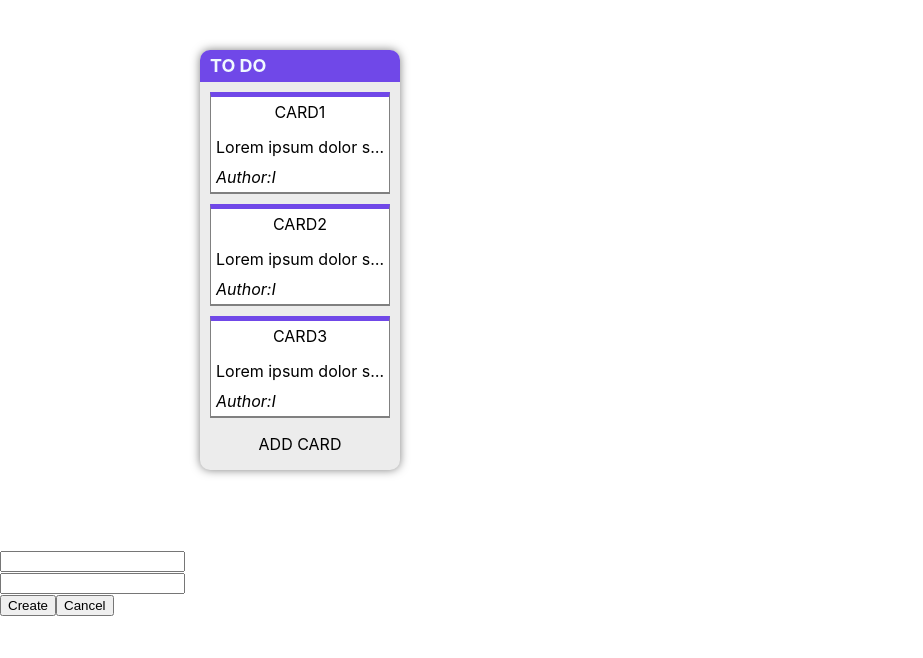
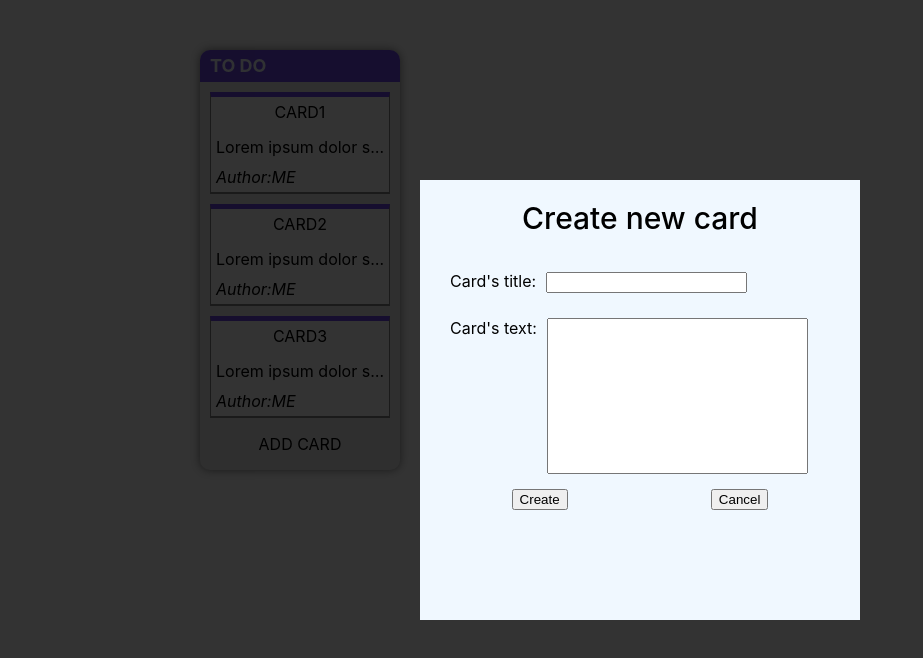
Before and after one commit to linker03/reactrello, a React (Create React App) app: page / in a window 1280 px wide. Both pictures are taken after a click on the element "ADD CARD". Shown: the top 658 px of the page, without its empty margins (0-923 px from the left). Built offline with nearby package versions, Linux system fonts and the light colour scheme.

Commit message:
addcard-function

```diff
--- a/src/App.js
+++ b/src/App.js
@@ -11,43 +11,49 @@ const App = () => {
         title: 'card1',
         body:
           'Lorem ipsum dolor sit amet, consectetur adipiscing elit, sed do eiusmod tempor incididunt ut labore et dolore magna aliqua. Ut enim ad minim veniam, quis nostrud exercitation ullamco laboris nisi ut aliquip ex ea commodo consequat. Duis aute irure dolor in reprehenderit in voluptate velit esse cillum dolore eu fugiat nulla pariatur. Excepteur sint occaecat cupidatat non proident, sunt in culpa qui officia deserunt mollit anim id est laborum',
-        author: 'I',
+        author: 'ME',
       },
       {
         id: 1,
         title: 'card2',
         body:
           'Lorem ipsum dolor sit amet, consectetur adipiscing elit, sed do eiusmod tempor incididunt ut labore et dolore magna aliqua. Ut enim ad minim veniam, quis nostrud exercitation ullamco laboris nisi ut aliquip ex ea commodo consequat. Duis aute irure dolor in reprehenderit in voluptate velit esse cillum dolore eu fugiat nulla pariatur. Excepteur sint occaecat cupidatat non proident, sunt in culpa qui officia deserunt mollit anim id est laborum',
-        author: 'I',
+        author: 'ME',
       },
       {
         id: 2,
         title: 'card3',
         body:
           'Lorem ipsum dolor sit amet, consectetur adipiscing elit, sed do eiusmod tempor incididunt ut labore et dolore magna aliqua. Ut enim ad minim veniam, quis nostrud exercitation ullamco laboris nisi ut aliquip ex ea commodo consequat. Duis aute irure dolor in reprehenderit in voluptate velit esse cillum dolore eu fugiat nulla pariatur. Excepteur sint occaecat cupidatat non proident, sunt in culpa qui officia deserunt mollit anim id est laborum',
-        author: 'I',
+        author: 'ME',
       },
     ],
+    in_progress: [],
+    testing: [],
     done: [],
-    autgor: 'ME',
+
+    author: 'ME',
   });
   const addCard = (column, title, body) => {
-    setCards((state) => {
-      column.concat([
-        {
-          id: Date.now(),
-          title,
-          body,
-          author: state.author,
-        },
-      ]);
-    });
+    let newCard = { id: Date.now(), title, body, author: cards.author };
+    setCards((state) => ({
+      ...state,
+      [column]: cards[column].concat([newCard]),
+    }));
+    console.log('cards', cards);
+    console.log('newCard', newCard);
+    console.log(cards[column]);
   };
 
   return (
     <Context.Provider value={{ addCard }}>
       <Board>
-        <Column title="TO DO" cards={cards.todo}></Column>
+        <Column
+          title="TO DO"
+          column={'todo'}
+          cards={cards.todo}
+          author={cards.author}
+        ></Column>
       </Board>
     </Context.Provider>
   );
--- a/src/components/card.jsx
+++ b/src/components/card.jsx
@@ -1,6 +1,7 @@
 import React, { Fragment, useState } from 'react';
 import styled from 'styled-components';
 import CardModal from './cardportal';
+import ModalWrapper from './modal-wrapper';
 
 const CardWrapper = styled.div`
   padding: 5px;
@@ -29,17 +30,7 @@ const CardWrapper = styled.div`
   }
 `;
 
-const ModalWrapper = styled.div`
-  position: fixed;
-  background-color: RGBA(0, 0, 0, 0.8);
-  width: 100%;
-  height: 100%;
-  top: 0;
-  left: 0;
-  display: flex;
-  justify-content: center;
-  align-items: center;
-  .modal-content {
+const ModalContent = styled.div`
   display: grid;
   grid-template-areas:
     'title close'
@@ -52,7 +43,7 @@ const ModalWrapper = styled.div`
   min-height: 400px;
   min-width: 400px;
   max-width: 50%;
-  }
+
   a {
     grid-area: close;
     justify-self: end;
@@ -103,7 +94,7 @@ const CardItem = (props) => {
       {state.showModal && (
         <CardModal>
           <ModalWrapper>
-            <div className="modal-content">
+            <ModalContent>
               <div className="modal-title">{props.card.title}</div>
               <a href="" onClick={onClickCloseModal} className="close-icon">
                 X
@@ -111,7 +102,7 @@ const CardItem = (props) => {
               <div className="modal-body">{props.card.body}</div>
               <div className="modal-author">Author: {props.card.author}</div>
               <div className="modal-delete">Delete</div>
-            </div>
+            </ModalContent>
           </ModalWrapper>
         </CardModal>
       )}
--- a/src/components/column.jsx
+++ b/src/components/column.jsx
@@ -3,6 +3,8 @@ import styled from 'styled-components';
 import CardItem from './card';
 import Modal from './cardportal';
 import Context from '../context';
+import ModalWrapper from './modal-wrapper';
+import CardCreateForm from './create-card-form';
 
 const ColumnWrapper = styled.div`
   margin-bottom: 30px;
@@ -36,11 +38,49 @@ const ColumnWrapper = styled.div`
     cursor: pointer;
   }
 `;
+const ModalContent = styled.div`
+  background-color: aliceblue;
+  padding: 20px;
+  z-index: 3;
+  min-height: 400px;
+  min-width: 400px;
+  max-width: 50%;
+  form {
+    display: flex;
+    flex-direction: column;
+  }
+  .window-title {
+    font-size: 30px;
+    font-weight: 500;
+    text-align: center;
+    margin-bottom: 1rem;
+  }
+  .card__title {
+    margin: 10px 5px 5px 10px;
+  }
+  .card__title > input {
+    margin: 10px;
+    width: 50%;
+  }
+  .card__body {
+    margin: 10px 5px 5px 10px;
+    display: flex;
+  }
+  .card__body > textarea {
+    margin-left: 10px;
+  }
+  .buttons {
+    display: flex;
+    justify-content: space-around;
+    margin-top: 10px;
+  }
+`;
 
 const Column = (props) => {
   const [state, setModal] = useState({ showCreateModal: false });
-  const {} = React.useContext(Context);
-  function addCard() {}
+  function closeModal() {
+    setModal({ showCreateModal: false });
+  }
   const cards = props.cards.map((card) => {
     return <CardItem key={card.id} card={card}></CardItem>;
   });
@@ -58,23 +98,15 @@ const Column = (props) => {
       </div>
       {state.showCreateModal && (
         <Modal>
-          <div className="card__create_wrapper">
-            <div className="card__title">
-              <input type="text" />
-            </div>
-            <div className="card__body">
-              <input type="text" />
-            </div>
-            <button className="card__create">Create</button>
-            <button
-              className="card__cancel"
-              onClick={() => {
-                setModal({ showCreateModal: false });
-              }}
-            >
-              Cancel
-            </button>
-          </div>
+          <ModalWrapper>
+            <ModalContent>
+              <CardCreateForm
+                author={props.author}
+                column={props.column}
+                close={closeModal}
+              />
+            </ModalContent>
+          </ModalWrapper>
         </Modal>
       )}
     </ColumnWrapper>
--- /dev/null
+++ b/src/components/create-card-form.jsx
@@ -0,0 +1,84 @@
+import React from 'react';
+import styled from 'styled-components';
+import Context from '../context';
+
+const Form = styled.form`
+  display: flex;
+  flex-direction: column;
+  .window-title {
+    font-size: 30px;
+    font-weight: 500;
+    text-align: center;
+    margin-bottom: 1rem;
+  }
+  .card__title {
+    margin: 10px 5px 5px 10px;
+  }
+  .card__title > input {
+    margin: 10px;
+    width: 50%;
+  }
+  .card__body {
+    margin: 10px 5px 5px 10px;
+    display: flex;
+  }
+  .card__body > textarea {
+    margin-left: 10px;
+  }
+  .buttons {
+    display: flex;
+    justify-content: space-around;
+    margin-top: 10px;
+  }
+`;
+
+const CardCreateForm = (props) => {
+  const [state, setState] = React.useState({
+    column: props.column,
+    title: '',
+    body: '',
+    author: props.author,
+  });
+  const onChangeHandler = (event) => {
+    setState((state) => ({
+      ...state,
+      [event.target.name]: event.target.value,
+    }));
+  };
+  const { addCard } = React.useContext(Context);
+  function submitHandler(event) {
+    event.preventDefault();
+    addCard(state.column, state.title, state.body);
+    console.log('state', state);
+  }
+
+  return (
+    <Form onSubmit={submitHandler}>
+      <div className="window-title">Create new card</div>
+      <div className="card__title">
+        Card's title:
+        <input type="text" name="title" onChange={onChangeHandler} />
+      </div>
+      <div className="card__body">
+        Card's text:
+        <textarea
+          name="body"
+          id=""
+          cols="30"
+          rows="10"
+          onChange={onChangeHandler}
+        ></textarea>
+      </div>
+      <div className="buttons">
+        <button className="card__create" type="submit">
+          Create
+        </button>
+        <button className="card__cancel" onClick={props.close}>
+          Cancel
+        </button>
+      </div>
+    </Form>
+  );
+};
+
+export default CardCreateForm;
--- a/src/components/modal-wrapper.jsx
+++ b/src/components/modal-wrapper.jsx
@@ -1,4 +1,5 @@
 import React from 'react';
+import styled from 'styled-components';
 
 const ModalWrapper = styled.div`
   position: fixed;
@@ -12,11 +13,11 @@ const ModalWrapper = styled.div`
   align-items: center;
 `;
 
-const wrapper = () => {
+const wrapper = (props) => {
   return (
-    <Fragment>
-      <ModalWrapper>{children}</ModalWrapper>
-    </Fragment>
+    <React.Fragment>
+      <ModalWrapper>{props.children}</ModalWrapper>
+    </React.Fragment>
   );
 };
 
```
Also changed, not shown: 1 other file (tests, documents, lock files or other folders). Lines whose indentation alone changed are shown as unchanged.
